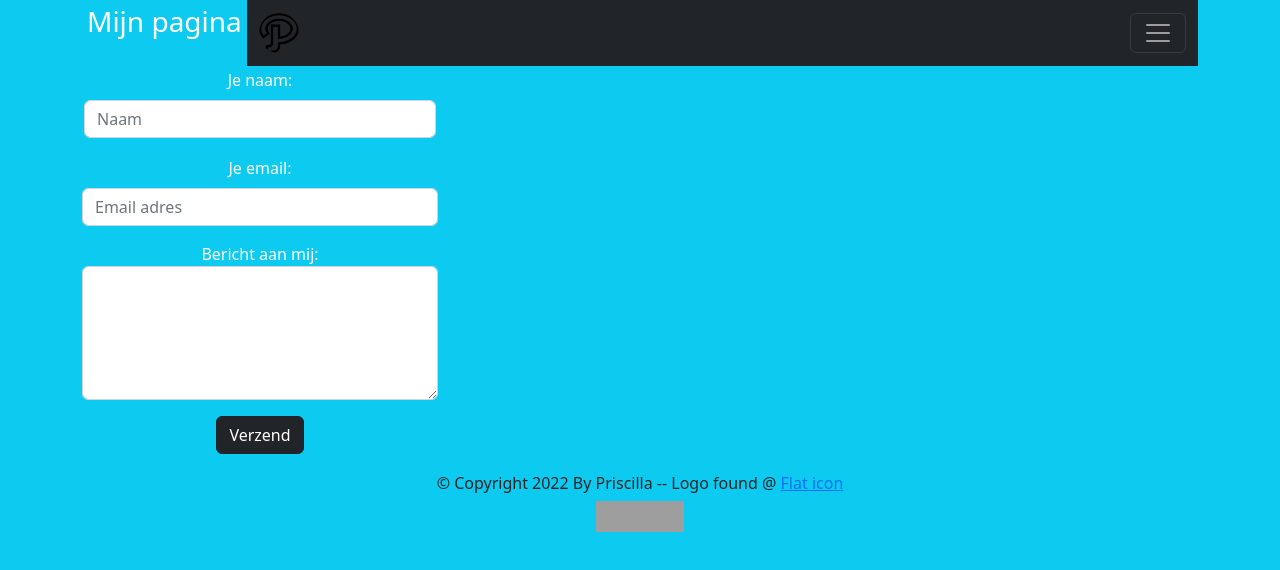
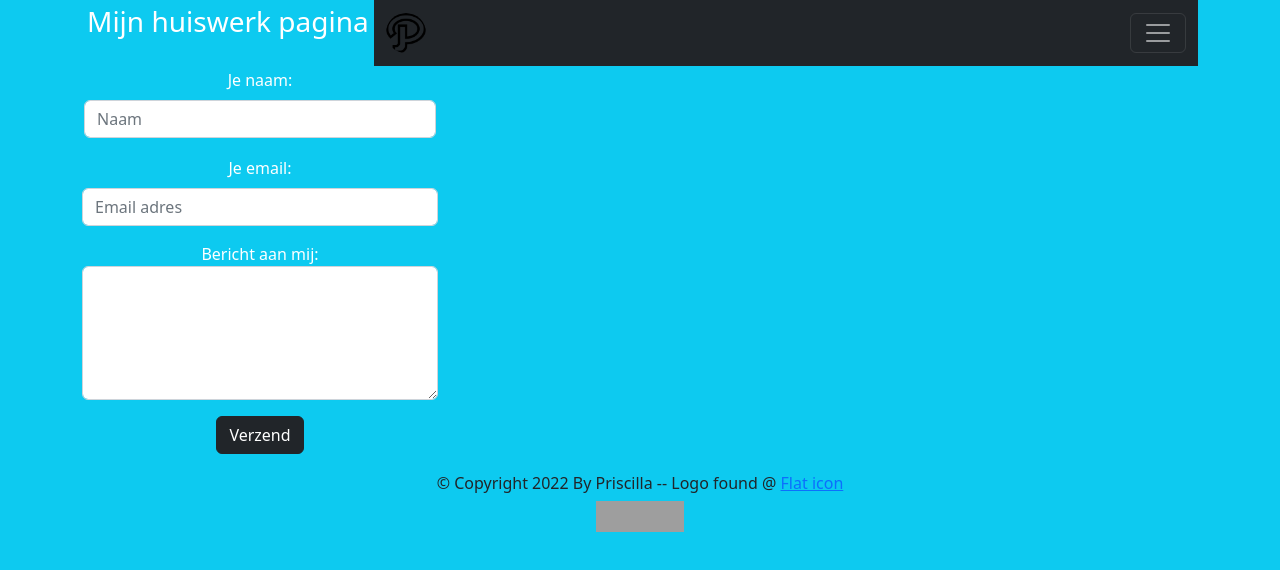
Before and after one commit to Styx05/btstrp, a plain HTML site: page hw_21_22/contact.html in a window 1280 px wide. Drawn offline with nearby package versions, Linux system fonts and the light colour scheme; grey boxes are pictures that could not be loaded.

Commit message:
Update contact.html

```diff
--- a/hw_21_22/contact.html
+++ b/hw_21_22/contact.html
@@ -19,7 +19,7 @@
   <div class="container-sm d-flex w-100 h-100 mx-auto flex-column">
     <header class="mb-auto"> <!-- Header met titel en navigatie menu -->
     <div>
-      <h3 class="float-md-start mb-0" style="padding:5px;">Mijn pagina</h3>
+      <h3 class="float-md-start mb-0" style="padding:5px;">Mijn huiswerk pagina</h3>
       <nav class="navbar bg-dark navbar-dark">
       <div class="container-sm">
         <a class="navbar-brand" href="index.html">
```
